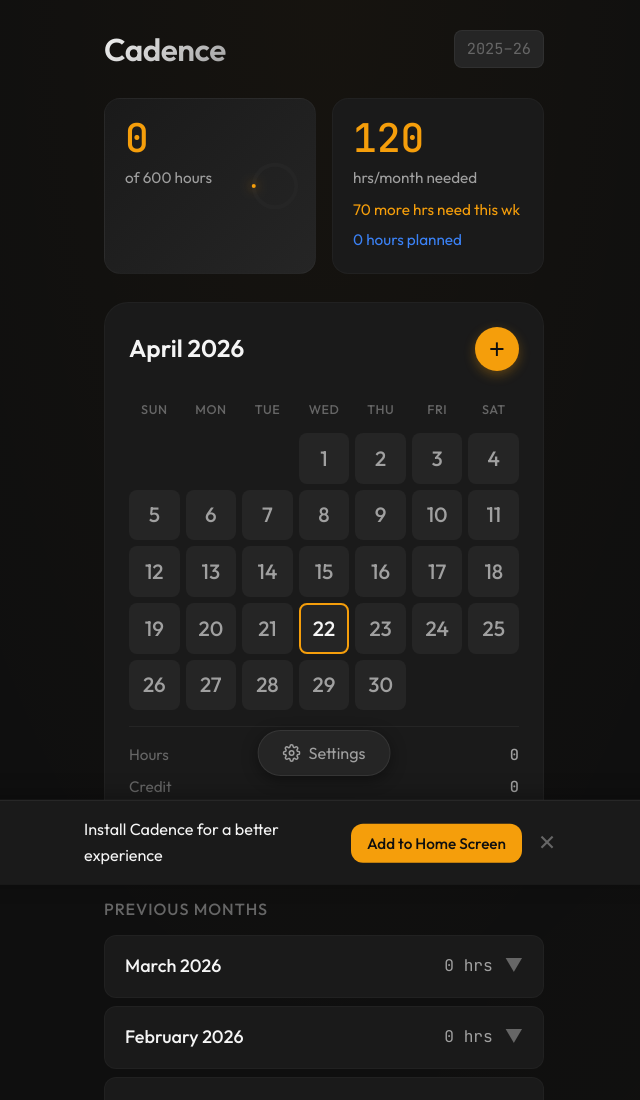
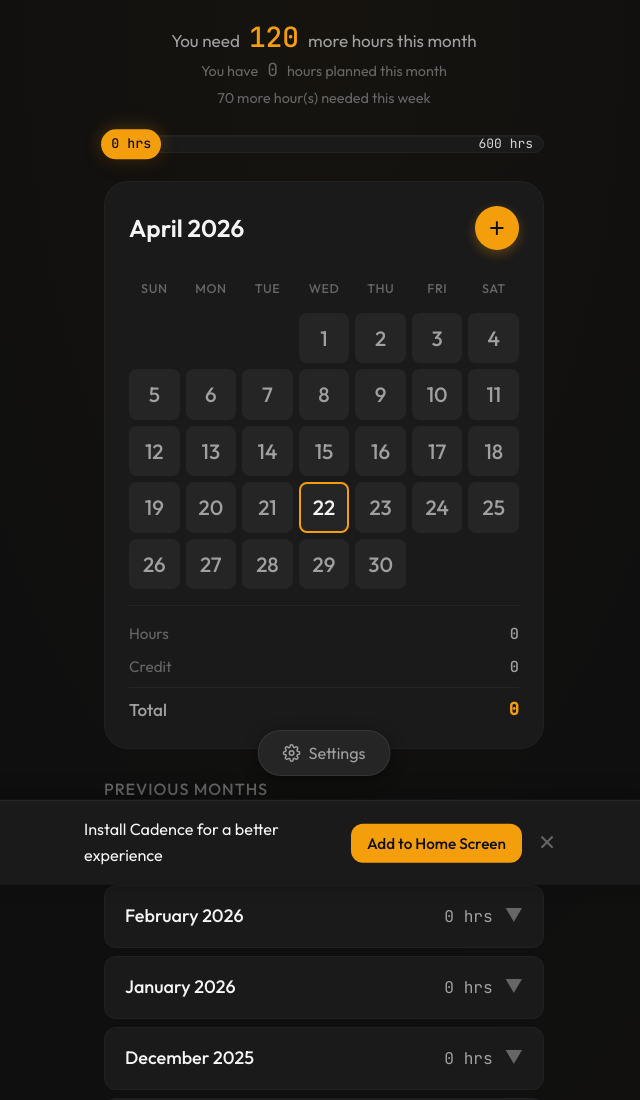
Before and after one commit to tinykings/cadence, a website: page index.html in a window 1280 px wide. Shown: the top 1100 px of the page, without its empty margins (316-956 px from the left). Drawn offline with Linux system fonts and the light colour scheme.

Commit message:
top info change

```diff
--- a/app.js
+++ b/app.js
@@ -374,7 +374,13 @@ class CadenceApp {
 
         if (hoursNeeded <= 0) return 0;
 
-        return Math.ceil(hoursNeeded / remaining);
+        const monthlyTarget = Math.ceil(hoursNeeded / remaining);
+        const currentMonthTotal = this.getMonthTotals(
+            this.currentDate.getFullYear(),
+            this.currentDate.getMonth()
+        ).total;
+
+        return Math.max(0, monthlyTarget - currentMonthTotal);
     }
 
     getWeeklyHoursNeeded() {
@@ -446,11 +452,12 @@ class CadenceApp {
 
     cacheElements() {
         this.elements = {
-            yearLabel: document.getElementById('yearLabel'),
+            goalHours: document.getElementById('goalHours'),
+            progressBarFill: document.getElementById('progressBarFill'),
             totalHours: document.getElementById('totalHours'),
-            goalHours: document.getElementById('goalHours'),
-            progressRing: document.getElementById('progressRing'),
             monthlyAvg: document.getElementById('monthlyAvg'),
+            monthlyUnit: document.getElementById('monthlyUnit'),
+            plannedUnit: document.getElementById('plannedUnit'),
             weeklyNeeded: document.getElementById('weeklyNeeded'),
             plannedHours: document.getElementById('plannedHours'),
             currentMonthName: document.getElementById('currentMonthName'),
@@ -565,33 +572,30 @@ class CadenceApp {
 
     // ===== Rendering =====
     render() {
-        this.renderHeader();
         this.renderStats();
         this.renderCurrentMonth();
         this.renderPreviousMonths();
         this.renderPreviousYears();
     }
 
-    renderHeader() {
-        this.elements.yearLabel.textContent = this.getAcademicYearLabel();
-    }
-
     renderStats() {
         const total = this.getYearTotal();
         const goal = this.data.goal;
         const percentage = Math.min((total / goal) * 100, 100);
+        const markerProgress = Math.min(Math.max(percentage, 6), 94);
         const avgNeeded = this.getMonthlyAverageNeeded();
         const weeklyNeeded = this.getWeeklyHoursNeeded();
         const plannedMonth = this.getPlannedHoursForMonth(this.currentDate.getFullYear(), this.currentDate.getMonth());
 
-        this.elements.totalHours.textContent = total.toFixed(1).replace(/\.0$/, '');
+        this.elements.totalHours.textContent = `${total.toFixed(1).replace(/\.0$/, '')} hrs`;
         this.elements.goalHours.textContent = goal;
         this.elements.monthlyAvg.textContent = avgNeeded;
+        this.elements.monthlyUnit.textContent = avgNeeded === 1 ? 'more hour this month' : 'more hours this month';
+        this.elements.plannedUnit.textContent = plannedMonth === 1 ? 'hour planned this month' : 'hours planned this month';
         this.elements.weeklyNeeded.textContent = weeklyNeeded;
         this.elements.plannedHours.textContent = plannedMonth;
-
-        // Update progress ring
-        this.elements.progressRing.setAttribute('stroke-dasharray', `${percentage}, 100`);
+        this.elements.progressBarFill.style.width = `${percentage}%`;
+        this.elements.totalHours.style.setProperty('--progress', `${markerProgress}%`);
     }
 
     renderCurrentMonth() {
--- a/index.html
+++ b/index.html
@@ -34,40 +34,30 @@
 
     <link rel="stylesheet" href="styles.css">
 </head>
-<body>
+    <body>
     <div class="app-container">
-        <header class="header">
-            <div class="logo">
-                <h1>Cadence</h1>
-            </div>
-            <div class="year-label" id="yearLabel"></div>
-        </header>
-
         <section class="stats-bar">
-            <div class="stat-card total-hours">
-                <span class="stat-value" id="totalHours">0</span>
-                <span class="stat-label">of <span id="goalHours">600</span> hours</span>
-                <div class="progress-ring">
-                    <svg viewBox="0 0 36 36">
-                        <path class="progress-bg"
-                            d="M18 2.0845
-                            a 15.9155 15.9155 0 0 1 0 31.831
-                            a 15.9155 15.9155 0 0 1 0 -31.831"
-                        />
-                        <path class="progress-fill" id="progressRing"
-                            d="M18 2.0845
-                            a 15.9155 15.9155 0 0 1 0 31.831
-                            a 15.9155 15.9155 0 0 1 0 -31.831"
-                            stroke-dasharray="0, 100"
-                        />
-                    </svg>
+            <div class="stats-summary">
+                <p class="stat-line stat-line-secondary">
+                    <span class="stat-label">You need</span>
+                    <span class="stat-value stat-value-secondary" id="monthlyAvg">0</span>
+                    <span class="stat-label" id="monthlyUnit">more hours this month</span>
+                </p>
+                <p class="stat-line stat-line-tertiary planned-summary">
+                    <span class="stat-label">You have</span>
+                    <span class="stat-value stat-value-secondary" id="plannedHours">0</span>
+                    <span class="stat-label" id="plannedUnit">hours planned this month</span>
+                </p>
+                <p class="stat-line stat-line-tertiary weekly-summary">
+                    <span class="stat-meta"><span id="weeklyNeeded">0</span> more hour(s) needed this week</span>
+                </p>
+                <div class="progress-bar progress-bar-hero" aria-label="Year progress toward goal">
+                    <div class="progress-bar-track">
+                        <div class="progress-bar-fill" id="progressBarFill"></div>
+                        <span class="progress-bar-current" id="totalHours">0 hrs</span>
+                        <span class="progress-bar-goal"><span id="goalHours">600</span> hrs</span>
+                    </div>
                 </div>
-            </div>
-            <div class="stat-card monthly-avg">
-                <span class="stat-value" id="monthlyAvg">0</span>
-                <span class="stat-label">hrs/month needed</span>
-                <span class="stat-sublabel"><span id="weeklyNeeded">0</span> more hrs need this wk</span>
-                <span class="stat-sublabel planned-label"><span id="plannedHours">0</span> hours planned</span>
             </div>
         </section>
 
--- a/styles.css
+++ b/styles.css
@@ -149,132 +149,144 @@ body {
     min-height: 100dvh;
 }
 
-/* ===== Header ===== */
-.header {
-    display: flex;
-    justify-content: space-between;
-    align-items: center;
-    margin-bottom: 24px;
-    animation: fadeInDown 0.5s ease;
-}
-
-.logo {
-    display: flex;
-    align-items: center;
-    gap: 10px;
-}
-
-.logo-icon {
-    font-size: 2rem;
-    color: var(--accent-primary);
-    text-shadow: 0 0 20px var(--accent-glow);
-}
-
-.logo h1 {
-    font-size: 1.75rem;
-    font-weight: 600;
-    letter-spacing: -0.5px;
-    background: linear-gradient(135deg, var(--text-primary) 0%, var(--text-secondary) 100%);
-    -webkit-background-clip: text;
-    -webkit-text-fill-color: transparent;
-    background-clip: text;
-}
-
-.year-label {
-    font-family: 'JetBrains Mono', monospace;
-    font-size: 0.85rem;
-    color: var(--text-muted);
-    background: var(--bg-tertiary);
-    padding: 6px 12px;
-    border-radius: var(--radius-sm);
-    border: 1px solid rgba(255, 255, 255, 0.05);
-}
-
 /* ===== Stats Bar ===== */
 .stats-bar {
-    display: grid;
-    grid-template-columns: 1fr 1fr;
-    gap: 16px;
     margin-bottom: 28px;
     animation: fadeInUp 0.5s ease 0.1s both;
 }
 
-.stat-card {
-    background: var(--bg-secondary);
-    border-radius: var(--radius-lg);
-    padding: 20px;
-    position: relative;
-    border: 1px solid rgba(255, 255, 255, 0.03);
-    transition: transform var(--transition-normal), box-shadow var(--transition-normal);
-}
-
-.stat-card:hover {
-    transform: translateY(-2px);
-    box-shadow: var(--shadow-md);
-}
-
-.stat-card.total-hours {
-    background: linear-gradient(135deg, var(--bg-secondary) 0%, var(--bg-tertiary) 100%);
+.stats-summary {
+    width: 100%;
+    text-align: center;
+    padding: 0;
 }
 
 .stat-value {
     font-family: 'JetBrains Mono', monospace;
-    font-size: 2.2rem;
+    font-size: 2.3rem;
     font-weight: 500;
     color: var(--accent-primary);
-    display: block;
     line-height: 1;
+}
+
+.stat-label {
+    font-size: 0.95rem;
+    color: var(--text-secondary);
+}
+
+.stat-line {
+    display: flex;
+    flex-wrap: wrap;
+    align-items: baseline;
+    justify-content: center;
+    gap: 0.35rem 0.5rem;
+}
+
+.stat-line + .stat-line {
+    margin-top: 6px;
+}
+
+.planned-summary {
     margin-bottom: 4px;
 }
 
-.stat-label {
-    font-size: 0.85rem;
-    color: var(--text-secondary);
+.weekly-summary {
+    margin-top: 0;
+    margin-bottom: 25px;
 }
 
-.progress-ring {
+.stat-line.weekly-summary {
+    margin-top: 2px;
+}
+
+.planned-summary .stat-label,
+.planned-summary .stat-value,
+.weekly-summary .stat-meta {
+    font-size: 0.8rem;
+    color: var(--text-muted);
+}
+
+.planned-summary .stat-value {
+    font-size: 1rem;
+    font-weight: 400;
+}
+
+.weekly-summary .stat-meta {
+    font-size: 0.8rem;
+    font-weight: 400;
+}
+
+.stat-value-secondary {
+    font-size: 1.55rem;
+}
+
+.stat-meta {
+    font-size: 0.9rem;
+    color: var(--text-muted);
+}
+
+.stat-meta-right {
+    margin-left: auto;
+}
+
+.stat-divider {
+    color: var(--text-muted);
+}
+
+.progress-bar-hero {
+    margin-bottom: 16px;
+}
+
+.progress-bar-track {
+    position: relative;
+    height: 18px;
+    border-radius: 999px;
+    overflow: visible;
+    background: var(--bg-secondary);
+    border: 1px solid rgba(255, 255, 255, 0.04);
+    box-shadow: inset 0 1px 0 rgba(255, 255, 255, 0.03);
+}
+
+.progress-bar-fill {
     position: absolute;
-    right: 16px;
+    left: 0;
+    top: 0;
+    bottom: 0;
+    width: 0%;
+    border-radius: inherit;
+    background: linear-gradient(90deg, var(--accent-secondary), var(--accent-primary));
+    box-shadow: 0 0 18px var(--accent-glow-strong);
+    transition: width var(--transition-slow);
+}
+
+.progress-bar-current {
+    position: absolute;
+    top: 50%;
+    left: var(--progress, 0%);
+    transform: translate(-50%, -50%);
+    z-index: 2;
+    white-space: nowrap;
+    font-family: 'JetBrains Mono', monospace;
+    font-size: 0.74rem;
+    font-weight: 500;
+    color: var(--bg-primary);
+    background: var(--accent-primary);
+    padding: 4px 10px;
+    border-radius: 999px;
+    box-shadow: 0 6px 16px rgba(0, 0, 0, 0.35), 0 0 18px var(--accent-glow-strong);
+}
+
+.progress-bar-goal {
+    position: absolute;
+    right: 10px;
     top: 50%;
     transform: translateY(-50%);
-    width: 48px;
-    height: 48px;
-    overflow: visible;
-}
-
-.progress-ring svg {
-    transform: rotate(-90deg);
-    overflow: visible;
-}
-
-.progress-bg {
-    fill: none;
-    stroke: var(--bg-tertiary);
-    stroke-width: 3;
-}
-
-.progress-fill {
-    fill: none;
-    stroke: var(--accent-primary);
-    stroke-width: 3;
-    stroke-linecap: round;
-    transition: stroke-dasharray var(--transition-slow);
-    filter: drop-shadow(0 0 4px var(--accent-primary));
-}
-
-.monthly-avg .stat-value {
-    color: var(--accent-primary);
-}
-
-.stat-sublabel {
-    display: block;
-    font-size: 0.85rem;
-    color: var(--accent-primary);
-    margin-top: 6px;
-}
-
-.stat-sublabel.planned-label {
-    color: #3b82f6;
+    z-index: 2;
+    white-space: nowrap;
+    font-family: 'JetBrains Mono', monospace;
+    font-size: 0.72rem;
+    color: var(--text-primary);
+    opacity: 0.85;
 }
 
 /* ===== Current Month Section ===== */
@@ -1062,16 +1074,30 @@ body {
         padding: 16px 12px 100px;
     }
 
-    .stats-bar {
-        gap: 12px;
+    .stat-value {
+        font-size: 1.8rem;
     }
 
-    .stat-card {
-        padding: 16px;
+    .stat-value-secondary {
+        font-size: 1.35rem;
     }
 
-    .stat-value {
-        font-size: 1.8rem;
+    .stat-label,
+    .stat-meta {
+        font-size: 0.82rem;
+    }
+
+    .progress-bar-track {
+        height: 16px;
+    }
+
+    .progress-bar-current {
+        font-size: 0.68rem;
+        padding: 3px 8px;
+    }
+
+    .progress-bar-goal {
+        font-size: 0.66rem;
     }
 
     .current-month-section {
```
